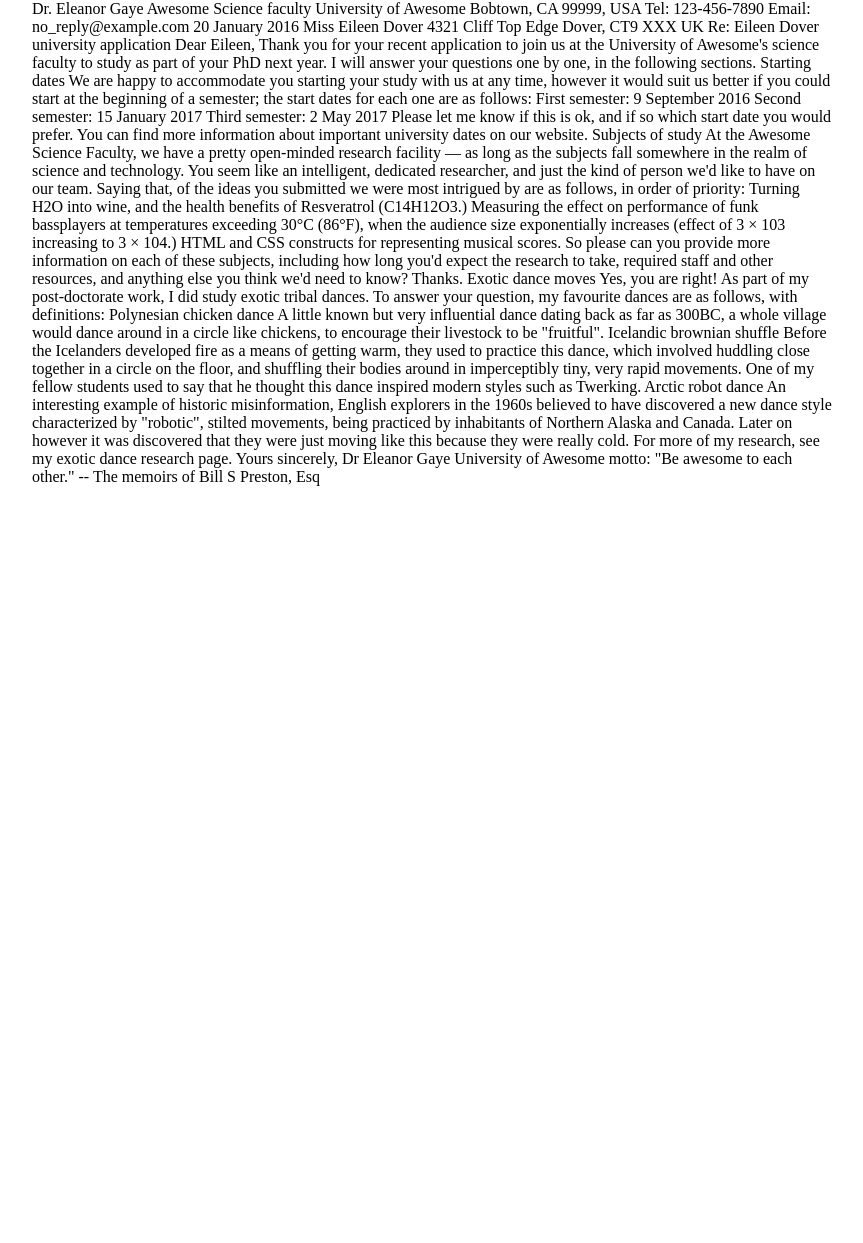
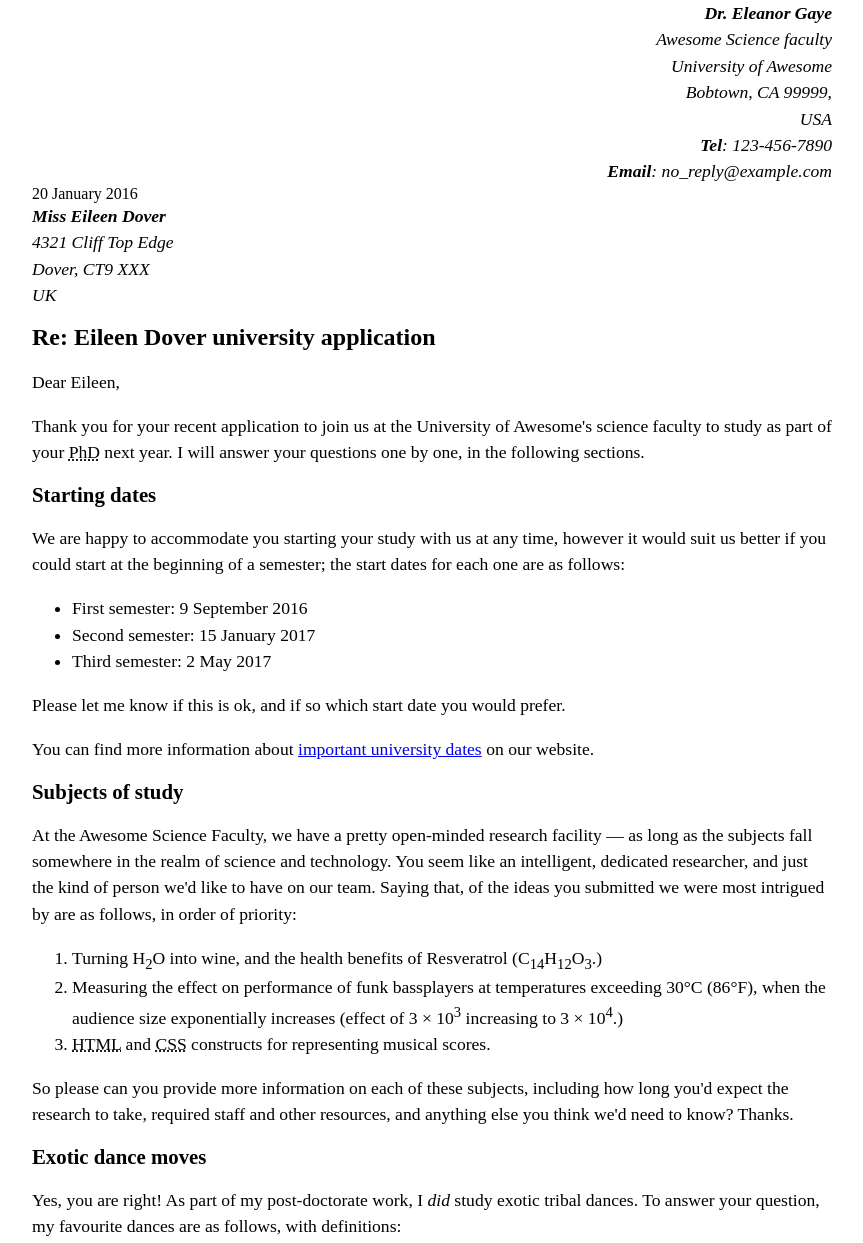
Before and after one commit to tai0312/git-tutrial, a website built with Vite: page index.html in a window 1280 px wide. Shown: the top 1243 px of the page, without its empty margins (208-1071 px from the left). Before the commit the page ends 800 px from the top, so only its background shows below. Built offline with nearby package versions, Linux system fonts and the light colour scheme.

Commit message:
ハイパーリンクまで（略語あと１つ、強い重要性、リンクのタイトルがまだ）

```diff
--- a/index.html
+++ b/index.html
@@ -1,71 +1,108 @@
-<html>
+<!DOCTYPE html>
+<html lang="en">
   <head>
     <meta charset="utf-8" />
     <link rel="stylesheet" href="./style.css" />
   </head>
   <body>
-    Dr. Eleanor Gaye
-Awesome Science faculty
-University of Awesome
-Bobtown, CA 99999,
-USA
-Tel: 123-456-7890
-Email: no_reply@example.com
+    <address class="sender-column">
+      <strong>Dr. Eleanor Gaye</strong><br />
+      Awesome Science faculty<br />
+      University of Awesome<br />
+      Bobtown, CA 99999,<br />
+      USA<br />
+      <strong>Tel</strong>: 123-456-7890<br />
+      <strong>Email</strong>: no_reply@example.com
+    </address>
 
-20 January 2016
+    <time class="sender-column" datetime="2016-01-20">20 January 2016</time>
 
-Miss Eileen Dover
-4321 Cliff Top Edge
-Dover, CT9 XXX
+    <address>
+      <strong>Miss Eileen Dover</strong><br />
+      4321 Cliff Top Edge<br />
+      Dover, CT9 XXX<br />
       UK
+    </address>
 
+    <h1>
+      Re: Eileen Dover university application
+    </h1>
+    <p>
+      Dear Eileen,
+    </p>
+    <p>
+      Thank you for your recent application to join us at the University of Awesome's science faculty to study as part of your <abbr title="Doctor of Philosophy">PhD</abbr> next year. I will answer your questions one by one, in the following sections.
+    </p>
 
-Re: Eileen Dover university application
+    <h2>
+      Starting dates
+    </h2>
+    <p>
+      We are happy to accommodate you starting your study with us at any time, however it would suit us better if you could start at the beginning of a semester; the start dates for each one are as follows:
+    </p>
 
-Dear Eileen,
+    <ul>
+      <li>First semester: <time datetime="2016-09-09">9 September 2016</time></li>
+      <li>Second semester: <time datetime="2017-01-15">15 January 2017</time></li>
+      <li>Third semester: <time datetime="2017-05-02">2 May 2017</time></li>
+    </ul>
 
-Thank you for your recent application to join us at the University of Awesome's science faculty to study as part of your PhD next year. I will answer your questions one by one, in the following sections.
+    <p>
+      Please let me know if this is ok, and if so which start date you would prefer.
+    </p>
+    <p>
+      You can find more information about <a href="http://example.com" title="">important university dates</a> on our website.
+    </p>
 
-Starting dates
+    <h2>
+      Subjects of study
+    </h2>
+    <p>
+      At the Awesome Science Faculty, we have a pretty open-minded research facility — as long as the subjects fall somewhere in the realm of science and technology. You seem like an intelligent, dedicated researcher, and just the kind of person we'd like to have on our team. Saying that, of the ideas you submitted we were most intrigued by are as follows, in order of priority:
+    </p>
 
-We are happy to accommodate you starting your study with us at any time, however it would suit us better if you could start at the beginning of a semester; the start dates for each one are as follows:
+    <ol>
+      <li>Turning H<sub>2</sub>O into wine, and the health benefits of Resveratrol (C<sub>14</sub>H<sub>12</sub>O<sub>3</sub>.)</li>
+      <li>Measuring the effect on performance of funk bassplayers at temperatures exceeding 30°C (86°F), when the audience size exponentially increases (effect of 3 × 10<sup>3</sup> increasing to 3 × 10<sup>4</sup>.)</li>
+      <li><abbr title="Hypertext Markup Language">HTML</abbr> and <abbr title="Cascading Style Sheets">CSS</abbr> constructs for representing musical scores.</li>
+    </ol>
 
-First semester: 9 September 2016
-Second semester: 15 January 2017
-Third semester: 2 May 2017
+    <p>
+      So please can you provide more information on each of these subjects, including how long you'd expect the research to take, required staff and other resources, and anything else you think we'd need to know? Thanks.
+    </p>
 
-Please let me know if this is ok, and if so which start date you would prefer.
+    <h2>
+      Exotic dance moves
+    </h2>
+    <p>
+    Yes, you are right! As part of my post-doctorate work, I <em>did</em> study exotic tribal dances. To answer your question, my favourite dances are as follows, with definitions:
+    </p>
 
-You can find more information about important university dates on our website.
-
-
-Subjects of study
-
-At the Awesome Science Faculty, we have a pretty open-minded research facility — as long as the subjects fall somewhere in the realm of science and technology. You seem like an intelligent, dedicated researcher, and just the kind of person we'd like to have on our team. Saying that, of the ideas you submitted we were most intrigued by are as follows, in order of priority:
-
-Turning H2O into wine, and the health benefits of Resveratrol (C14H12O3.)
-Measuring the effect on performance of funk bassplayers at temperatures exceeding 30°C (86°F), when the audience size exponentially increases (effect of 3 × 103 increasing to 3 × 104.)
-HTML and CSS constructs for representing musical scores.
-
-So please can you provide more information on each of these subjects, including how long you'd expect the research to take, required staff and other resources, and anything else you think we'd need to know? Thanks.
-
-
-Exotic dance moves
-
-Yes, you are right! As part of my post-doctorate work, I did study exotic tribal dances. To answer your question, my favourite dances are as follows, with definitions:
-
-Polynesian chicken dance
-A little known but very influential dance dating back as far as 300BC, a whole village would dance around in a circle like chickens, to encourage their livestock to be "fruitful".
-Icelandic brownian shuffle
+    <dl>
+      <dt>Polynesian chicken dance</dt>
+      <dd>
+        A little known but <em>very</em> influential dance dating back as far as 300<abbr title="Before Christ">BC</abbr>, a whole village would dance around in a circle like chickens, to encourage their livestock to be "fruitful".
+      </dd>
+      <dt>Icelandic brownian shuffle</dt>
+      <dd>
         Before the Icelanders developed fire as a means of getting warm, they used to practice this dance, which involved huddling close together in a circle on the floor, and shuffling their bodies around in imperceptibly tiny, very rapid movements. One of my fellow students used to say that he thought this dance inspired modern styles such as Twerking.
-Arctic robot dance
+      </dd>
+      <dt>Arctic robot dance</dt>
+      <dd>
         An interesting example of historic misinformation, English explorers in the 1960s believed to have discovered a new dance style characterized by "robotic", stilted movements, being practiced by inhabitants of Northern Alaska and Canada. Later on however it was discovered that they were just moving like this because they were really cold.
-
-For more of my research, see my exotic dance research page.
-
+      </dd>
+    </dl>
+    <p>
+      For more of my research, see my <a href="http://example.com" title="">exotic dance research page</a>.
+    </p>
+    <p>
       Yours sincerely,
+    </p>
+    <p>
       Dr Eleanor Gaye
-
+    </p>
+    <p>
       University of Awesome motto: "Be awesome to each other." -- The memoirs of Bill S Preston, Esq
+    </p>
   </body>
 </html>
```
Also changed, not shown: style.css (indentation only). Lines whose indentation alone changed are shown as unchanged.
